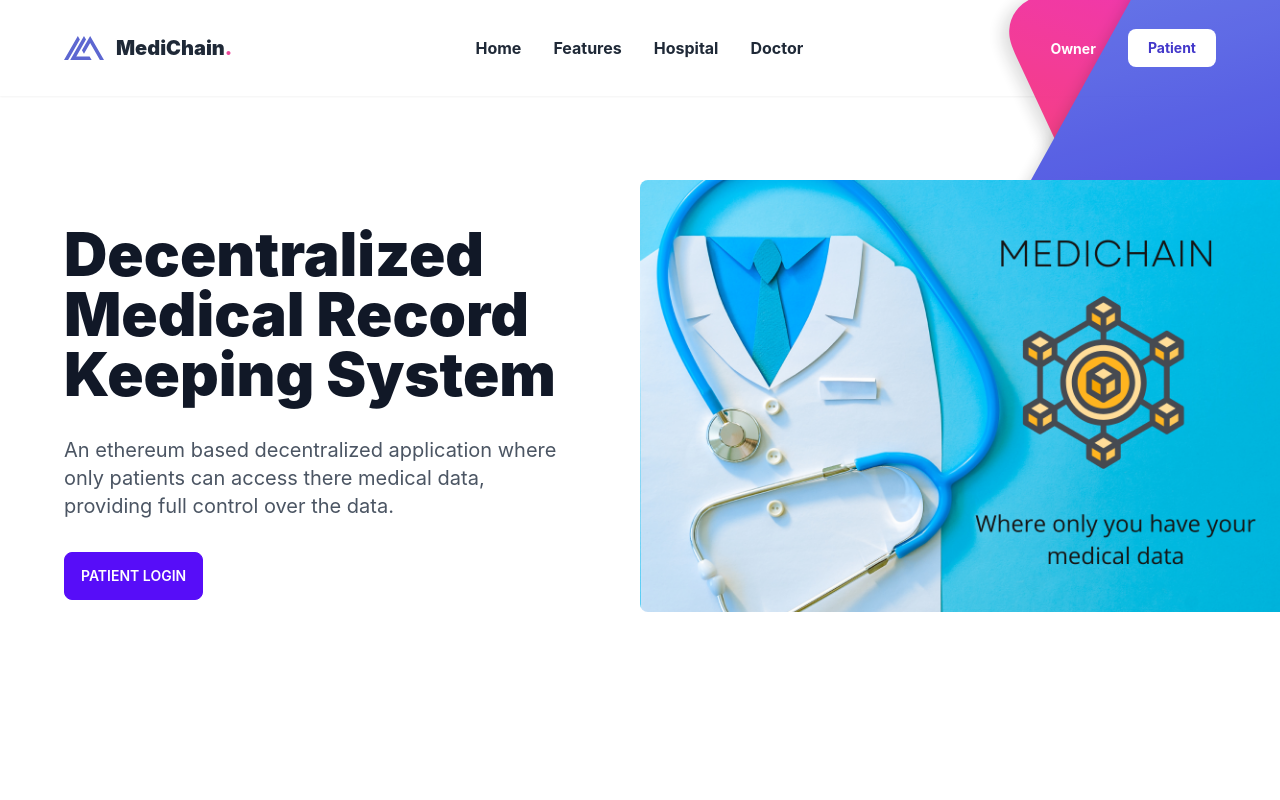
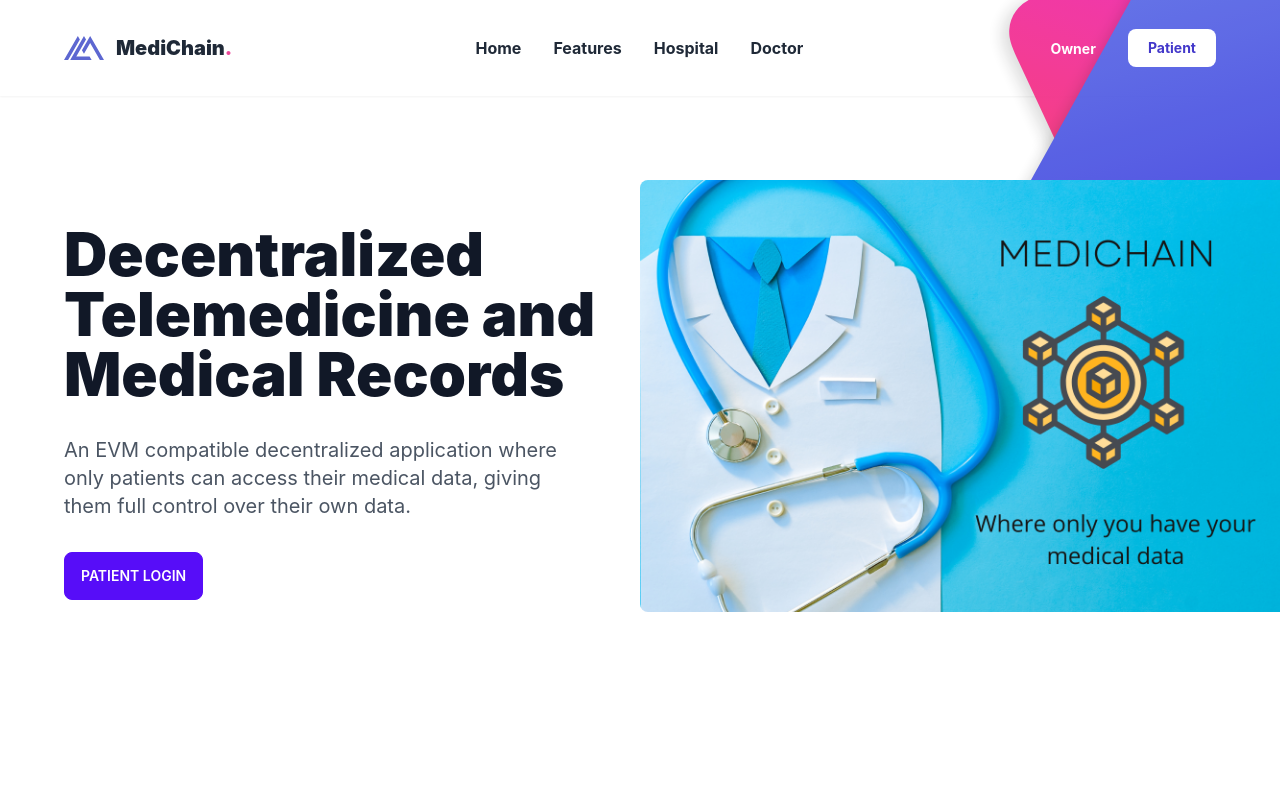
Before and after one commit to sadityakumar9211/medichain-nextjs, a Next.js app: page / in a window 1280 px wide. Shown: the top 800 px of the page. Built offline with nearby package versions, Linux system fonts and the light colour scheme; what react-moralis, web3uikit would draw is missing.

Commit message:
MODIFY: text content changes

```diff
--- a/pages/hospitalDashboard.js
+++ b/pages/hospitalDashboard.js
@@ -15,7 +15,7 @@ import NotRegistered from "../components/NotRegistered"
 export default function HospitalDashboard() {
     const { isWeb3Enabled, chainId: chainHexId, account } = useMoralis()
     const chainId = chainHexId ? parseInt(chainHexId).toString() : "31337"
-
+    console.log(chainId)
     const patientMedicalRecordSystemAddress =
         networkMapping[chainId].PatientMedicalRecordSystem[-1]
     const {
--- a/pages/index.js
+++ b/pages/index.js
@@ -20,12 +20,12 @@ export default function Home() {
                     <div className="container flex flex-col items-center justify-between h-full max-w-6xl px-8 mx-auto -mt-32 lg:flex-row xl:px-0">
                         <div className="z-30 flex flex-col items-center w-full max-w-xl pt-48 text-center lg:items-start lg:w-1/2 lg:pt-20 xl:pt-40 lg:text-left">
                             <h1 className="relative mb-4 text-3xl font-black leading-tight text-gray-900 sm:text-6xl xl:mb-8">
-                                Decentralized Medical Record Keeping System
+                                Decentralized Telemedicine and Medical Records
                             </h1>
                             <p className="pr-0 mb-8 text-base text-gray-600 sm:text-lg xl:text-xl lg:pr-20">
-                                An ethereum based decentralized application
-                                where only patients can access there medical
-                                data, providing full control over the data.
+                                An EVM compatible decentralized application
+                                where only patients can access their medical
+                                data, giving them full control over their own data.
                             </p>
                             <button className="btn btn-primary md:btn-md btn-sm text-center">
                                 <Link href="/patientDashboard">
```
